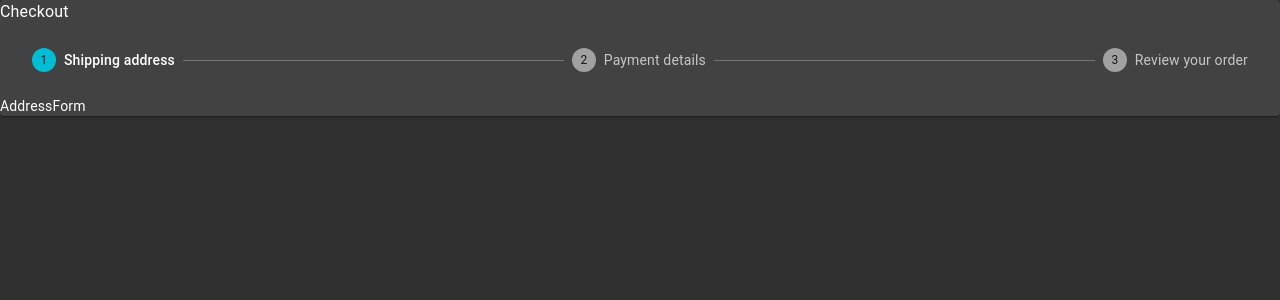
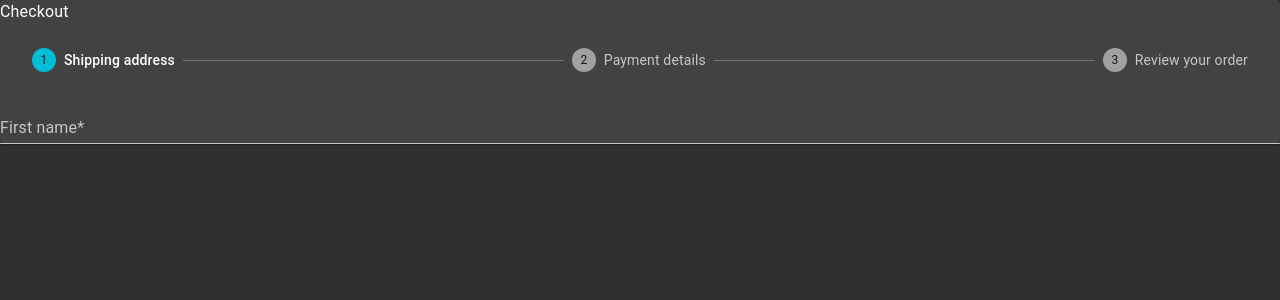
Before and after one commit to joelrdz/yt_react-formik-yup-mui-ts, a React (Create React App) app: page / in a window 1280 px wide. Shown: the top 300 px of the page. Built offline with nearby package versions, Linux system fonts and the light colour scheme.

Commit message:
Using InputField component on AddressForm
- InputField defaultProps prop is required
- formField props is FormikValues type and required
- passing formField required prop to AddressForm
- AddressForm displaying firstName field

```diff
--- a/src/components/atoms/form-fields/input-field.tsx
+++ b/src/components/atoms/form-fields/input-field.tsx
@@ -5,7 +5,7 @@ import { TextField, TextFieldProps } from '@material-ui/core';
 
 interface PropsType {
   errorText?: string;
-  defaultProps?: TextFieldProps;
+  defaultProps: TextFieldProps;
 }
 
 const InputField: FC<PropsType> = props => {
--- a/src/components/organisms/forms/address-form.tsx
+++ b/src/components/organisms/forms/address-form.tsx
@@ -1,9 +1,29 @@
 import { FC } from 'react';
+import { FormikValues } from 'formik';
+import { InputField } from 'components/atoms/form-fields';
 
-interface PropsType {}
+interface PropsType {
+  formField: FormikValues;
+}
 
 const AddressForm: FC<PropsType> = props => {
-  return <div>AddressForm</div>;
+  const {
+    formField: {
+      firstName,
+    }
+  } = props;
+
+  return (
+    <div>
+      <InputField
+        defaultProps={{
+          name: firstName.name,
+          label: firstName.label,
+          fullWidth: true,
+        }}
+      />
+    </div>
+  );
 };
 
 export default AddressForm;
--- a/src/pages/App.tsx
+++ b/src/pages/App.tsx
@@ -6,12 +6,15 @@ import { Form, Formik } from 'formik';
 import { Wrapper } from 'components/layout';
 import { AddressForm } from 'components/organisms/forms';
 import initialValues from 'utils/initial-values';
+import formModel from 'utils/form-model';
 // EXTRA IMPORTS //
+
+const { formField } = formModel;
 
 const renderStepContent = (step: number) => {
   switch (step) {
     case 0:
-      return <AddressForm />;
+      return <AddressForm formField={formField} />;
     case 1:
       return <div>Payment details</div>;
     case 2:
```
